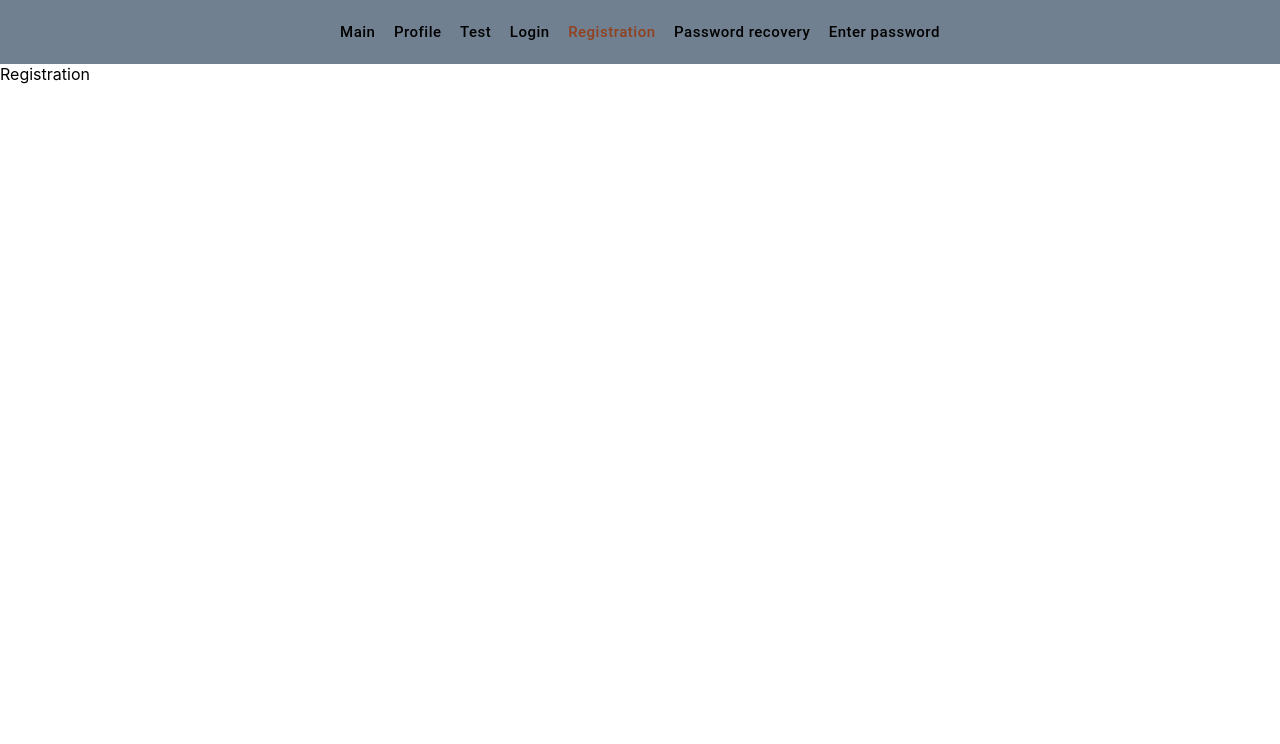
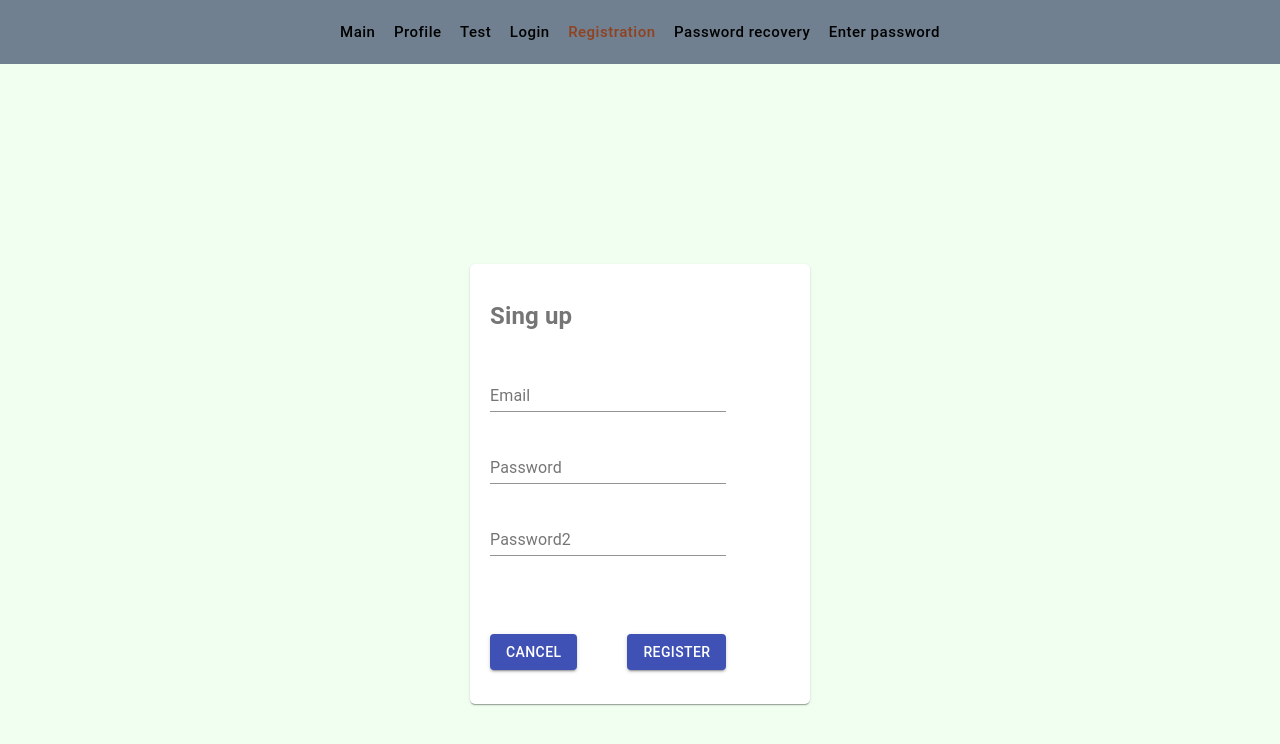
Before and after one commit to LendiHop/MemocardsTeamProject, a React (Create React App) app: page /#/registration in a window 1280 px wide. Shown: the top 744 px of the page. Built offline with nearby package versions, Linux system fonts and the light colour scheme.

Commit message:
added registration

```diff
--- a/src/n1-main/m1-ui/App.css
+++ b/src/n1-main/m1-ui/App.css
@@ -0,0 +1,4 @@
+.App {
+
+    background-color: honeydew;
+}
--- a/src/n1-main/m1-ui/Routes/Routes.tsx
+++ b/src/n1-main/m1-ui/Routes/Routes.tsx
@@ -2,12 +2,12 @@ import React from 'react';
 import {Login} from "../../../n2-features/f1-auth/a1-loginization/Login";
 import {Error404} from "../../../n2-features/f0-test/t2-404/Error404";
 import {Redirect, Route, Switch} from 'react-router-dom';
-import {Registration} from "../../../n2-features/f1-auth/a2-registration/Registration";
 import {PasswordRecovery} from "../../../n2-features/f1-auth/a3-passwordRecovery/PasswordRecovery";
 import {EnterPassword} from "../../../n2-features/f1-auth/a4-enterPassword/EnterPassword";
 import {Profile} from "../../../n2-features/f1-auth/a5-profile/Profile";
 import {Test} from '../../../n2-features/f0-test/t1-test/test';
-import { Main } from '../Main/Main';
+import {Main} from '../Main/Main';
+import {RegistrationContainer} from "../../../n2-features/f1-auth/a2-registration/RegistrationContainer";
 
 export const Routes = () => {
     return (
@@ -16,7 +16,7 @@ export const Routes = () => {
             <Route path="/profile" render={() => <Profile/>}/>
             <Route path="/test" render={() => <Test/>}/>
             <Route path="/login" render={() => <Login/>}/>
-            <Route path="/registration" render={() => <Registration/>}/>
+            <Route path="/registration" render={() => <RegistrationContainer/>}/>
             <Route path="/password-recovery" render={() => <PasswordRecovery/>}/>
             <Route path="/enter-password" render={() => <EnterPassword/>}/>
             <Route path={"/404"} render={() => <Error404/>}/>
--- a/src/n1-main/m2-bll/reducers/auth-reducer.ts
+++ b/src/n1-main/m2-bll/reducers/auth-reducer.ts
@@ -1,18 +1,51 @@
+import {Dispatch} from "redux";
+import {authAPI} from "../../m3-dal/auth-api/auth-api";
+
+const CHANGE_REGISTRATION = 'AUTH/CHANGE-REGISTRATION'
+
 let initialState = {
-
+    isRegistered: false
 };
 
 const authReducer = (state: any = initialState, action: any) => {
     switch (action.type) {
         //тут тоже пишете свою обработку, потом будем мержить
-        // case "INITIALIZE_SUCCESS":
-        //     return {
-        //         ...state,
-        //         initialized: true
-        //     };
+        case "INITIALIZE_SUCCESS":
+            return {
+                ...state,
+                initialized: true
+            };
+        case "AUTH/CHANGE-REGISTRATION":
+            return {
+                ...state,
+                isRegistered: true
+            };
         default:
             return state;
     }
 }
+//actions
 
+const onRegistrationAC = () =>
+    ({type: CHANGE_REGISTRATION} as const)
+
+//thunks
+
+export const onRegisterTC = (email: string, password: string) => async (dispatch: Dispatch) => {
+    try {
+
+        // const res = await authAPI.register(email, password)
+        const res = await authAPI.me()
+        alert(res)
+        // dispatch(onRegistrationAC())
+
+    } catch (error) {
+        debugger
+        alert(error)
+    }
+}
 export default authReducer;
+
+//types
+type OnRegistrationAC = ReturnType<typeof onRegistrationAC>
+type ActionType = OnRegistrationAC
--- a/src/n1-main/m2-bll/store/redux-store.ts
+++ b/src/n1-main/m2-bll/store/redux-store.ts
@@ -8,4 +8,5 @@ let reducers = combineReducers({
 
 let store = createStore(reducers, applyMiddleware(thunk));
 
+export type AppStateType = ReturnType<typeof reducers>
 export default store;
--- a/src/n1-main/m3-dal/auth-api/auth-api.ts
+++ b/src/n1-main/m3-dal/auth-api/auth-api.ts
@@ -1,19 +1,23 @@
 import axios from "axios";
 
 const instance = axios.create({
+    baseURL: 'https://neko-back.herokuapp.com/2.0/',
     withCredentials: true,
-    baseURL: 'https://neko-back.herokuapp.com/2.0/',
+
 });
 
 //раскомментируете и пишете свою часть
-// export const authAPI = {
-//     me() {
-//         return instance.get(`auth/me`).then(response => response.data);
-//     },
-//     login(email: string, password: string, rememberMe: boolean = false) {
-//         return instance.post(`auth/login`, { email, password, rememberMe }).then(response => response.data);
-//     },
-//     logout() {
-//         return instance.delete(`auth/login`).then(response => response.data);
-//     },
-// }
+export const authAPI = {
+    me() {
+        return instance.post(`auth/me`, {}).then(response => response.data);
+    },
+    login(email: string, password: string, rememberMe: boolean = false) {
+        return instance.post(`auth/login`, {email, password, rememberMe}).then(response => response.data);
+    },
+    logout() {
+        return instance.delete(`auth/login`).then(response => response.data);
+    },
+    register(email: string, password: string) {
+        return instance.post('auth/register', {email, password})
+    }
+}
--- a/src/n2-features/f1-auth/a2-registration/Registration.module.css
+++ b/src/n2-features/f1-auth/a2-registration/Registration.module.css
@@ -0,0 +1,11 @@
+.regContainer {
+    /*display: flex;*/
+    /*justify-content: center;*/
+    /*align-items: center;*/
+    /*width: 100%;*/
+/*background-color: bisque;*/
+
+}
+.regBox {
+    /*width: 100px;*/
+}
--- a/src/n2-features/f1-auth/a2-registration/Registration.tsx
+++ b/src/n2-features/f1-auth/a2-registration/Registration.tsx
@@ -1,10 +1,78 @@
 import React from 'react';
 import './Registration.module.css';
+import {FormikProps} from 'formik';
+import {Button, FormControl, FormGroup, FormLabel, Grid, Paper, TextField} from "@material-ui/core";
+import {InitialValueType} from "./RegistrationContainer";
 
-export const Registration = () => {
-  return (
-    <div className="Registration">
-        Registration
-    </div>
-  );
+type PropsType = {
+    formik: FormikProps<InitialValueType>
 }
+
+export const Registration: React.FC<PropsType> = ({formik}) => {
+
+    return (
+        <Grid container justifyContent={"center"} >
+            <Paper elevation={1} style={{padding: '20px',
+                borderRadius: '5px',
+                width: '300px',
+                height: '400px',
+                margin: '200px 0'
+            }}>
+            <Grid item xs={12}>
+
+
+                    <form onSubmit={formik.handleSubmit}>
+                        <FormControl>
+                            <FormLabel>
+                                <h2>Sing up</h2>
+                            </FormLabel>
+                        <FormGroup>
+                            <TextField
+                                label="Email"
+                                margin="normal"
+                                {...formik.getFieldProps('email')}
+                            />
+                            {formik.touched.email && formik.errors.email &&
+                            <div style={{color: 'red'}}>{formik.errors.email}</div>}
+                            <TextField
+                                type="password"
+                                label="Password"
+                                margin="normal"
+                                // name='password'
+                                // onChange={formik.handleChange}
+                                // onBlur={formik.handleBlur}
+                                // value={formik.values.password}
+                                {...formik.getFieldProps('password')}
+                            />
+                            {formik.touched.password && formik.errors.password &&
+                            <div style={{color: 'red'}}>{formik.errors.password}</div>}
+                            <TextField
+                                type="password"
+                                label="Password2"
+                                margin="normal"
+                                // name='password'
+                                // onChange={formik.handleChange}
+                                // onBlur={formik.handleBlur}
+                                // value={formik.values.password}
+                                {...formik.getFieldProps('password2')}
+                            />
+                            {formik.touched.password2 && formik.errors.password2 &&
+                            <div style={{color: 'red'}}>{formik.errors.password2}</div>}
+                            <div >
+                                <Button type={'reset'} variant={'contained'} color={'primary'}
+                                        style={{marginTop: '70px',}}>Cancel</Button>
+                                <Button type={'submit'} variant={'contained'} color={'primary'}
+                                        style={{marginTop: '70px',
+                                        marginLeft: '50px'
+                                        }}>Register</Button>
+                            </div>
+
+                        </FormGroup>
+                        </FormControl>
+                    </form>
+
+            </Grid>
+            </Paper>
+        </Grid>
+    );
+}
--- /dev/null
+++ b/src/n2-features/f1-auth/a2-registration/RegistrationContainer.tsx
@@ -0,0 +1,69 @@
+import React from 'react';
+import './Registration.module.css';
+import {useFormik} from 'formik';
+import {useDispatch, useSelector} from "react-redux";
+import {AppStateType} from "../../../n1-main/m2-bll/store/redux-store";
+import {onRegisterTC} from '../../../n1-main/m2-bll/reducers/auth-reducer';
+import {Redirect} from "react-router-dom";
+import {Registration} from "./Registration";
+import {Container} from "@material-ui/core";
+
+
+export const RegistrationContainer: React.FC = () => {
+
+    const isRegistered = useSelector<AppStateType, boolean>(state => state.auth.isRegistered)
+    const dispatch = useDispatch()
+    const formik = useFormik<InitialValueType>({
+        initialValues: {
+            email: '',
+            password: '',
+            password2: ''
+        } as InitialValueType,
+        validate: (values) => {
+            //@ts-ignore
+            const errors: FormikErrorType = {};
+            if (!values.email) {
+                errors.email = 'Required';
+            } else if (
+                !/^[A-Z0-9._%+-]+@[A-Z0-9.-]+\.[A-Z]{2,}$/i.test(values.email)
+            ) {
+                errors.email = 'Invalid email address';
+            }
+            if (!values.password) {
+                errors.password = 'Required'
+            } else if (values.password.length > 11) {
+                errors.password = 'The length of password'
+            }
+            return errors;
+        },
+        onSubmit: (values) => {
+            debugger
+            if (values.password2 !== values.password){
+                throw new Error('paas2 !== pass')
+            }
+
+            dispatch(onRegisterTC(values.email, values.password))
+            formik.resetForm()
+        },
+        onReset: (values) => {
+            formik.resetForm()
+        }
+    })
+
+    if (isRegistered) {
+        return <Redirect to={'/login'}/>
+    }
+    return (
+        <Container style={{maxHeight: '100%'}}>
+
+                    <Registration formik={formik}/>
+
+        </Container>
+    );
+}
+
+export type InitialValueType = {
+    email: string
+    password: string
+    password2: string
+}
```
Also changed, not shown: 1 other file (tests, documents, lock files or other folders).
